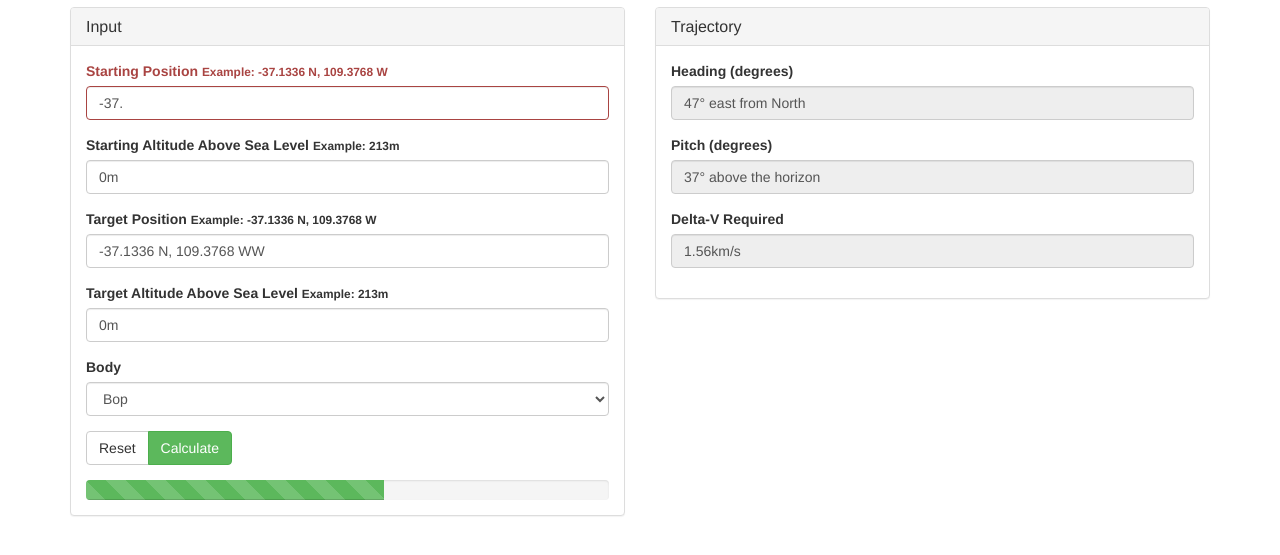
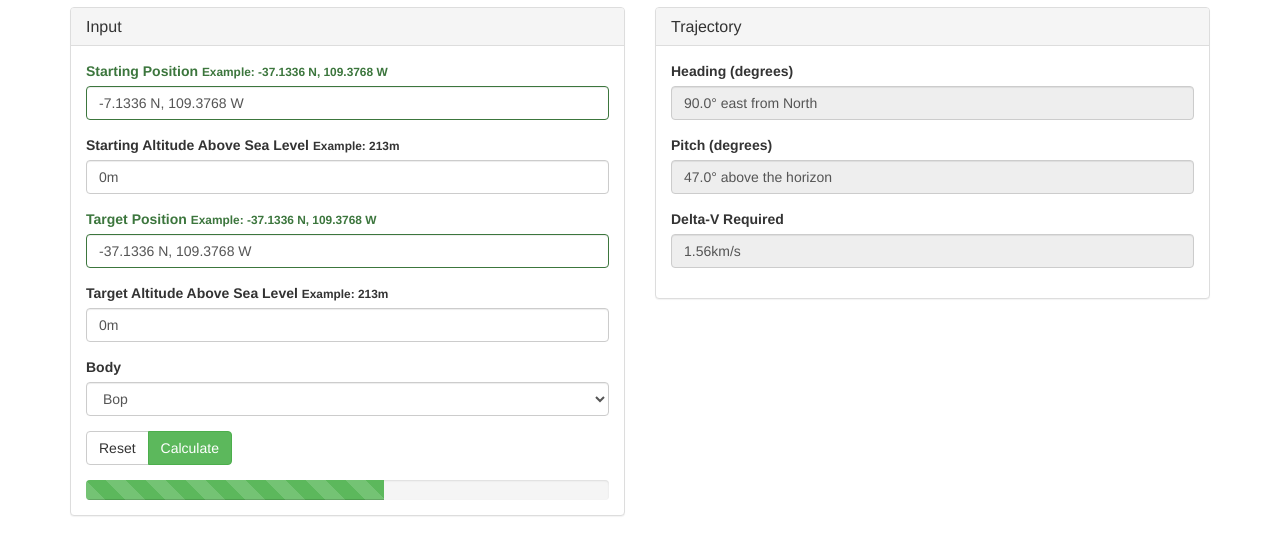
Before and after one commit to whiterook6/tunguska-event, a website: page index.html in a window 1280 px wide. Shown: the part 63-618 px from the top of the page. Drawn offline with nearby package versions, Linux system fonts and the light colour scheme.

Commit message:
Switching Mask for jquery validation

```diff
--- a/index.html
+++ b/index.html
@@ -34,7 +34,7 @@
 						<form class="panel-body" id="form_input">
 							<div class="form-group">
 								<label for="starting_position" class="control-label">Starting Position <small>Example: -37.1336 N, 109.3768 W</small></label>
-								<input type="text" id="starting_position" class="form-control" value="-37W"/>
+								<input type="text" id="starting_position" class="form-control" value="-7.1336 N, 109.3768 W"/>
 							</div>
 							<div class="form-group">
 								<label for="starting_asl" class="control-label">Starting Altitude Above Sea Level <small>Example: 213m</small></label>
@@ -107,7 +107,7 @@
 		</div>
 
 		<script src="./node_modules/jquery/dist/jquery.min.js"></script>
-		<script src="./node_modules/jquery-mask-plugin/dist/jquery.mask.min.js"></script>
+		<script src="./node_modules/jquery-validation/dist/jquery.validate.min.js"></script>
 		<script src="./node_modules/bootstrap/dist/js/bootstrap.min.js"></script>
 		<script src="./script.js"></script>
 	</body>
--- a/package.json
+++ b/package.json
@@ -15,6 +15,6 @@
   "dependencies": {
     "bootstrap": "^3.3.7",
     "jquery": "^3.2.1",
-    "jquery-mask-plugin": "^1.14.10"
+    "jquery-validation": "^1.16.0"
   }
 }
--- a/script.js
+++ b/script.js
@@ -2,19 +2,6 @@ $(function() {
 	var form = $('#form_input');
 
 	var progress_bar = $('#progress_bar');
-
-	var geo_mask = "S0D.0000 N, S0DD.0000 W";
-	var pattern = {
-		translation: {
-			'S': { // sign
-				pattern: /\-?/
-			},
-			'D': { // optional digit
-				pattern: /\d/,
-				optional: true
-			}
-		}
-	};
 
 	// Converts from degrees to radians.
 	Math.radians = function(degrees) {
@@ -27,16 +14,10 @@ $(function() {
 	};
 
 	var source_position_input = $('#starting_position');
-	source_position_input.mask(geo_mask, pattern);
-
 	var source_asl = $('#starting_asl');
-	source_asl.mask('0DDDm', pattern);
 
 	var target_position_input = $('#target_position');
-	target_position_input.mask(geo_mask, pattern);
-
 	var target_asl = $('#starting_asl');
-	target_asl.mask('0DDDm', pattern);
 
 	var preset_input = $('#body_select');
 
```
